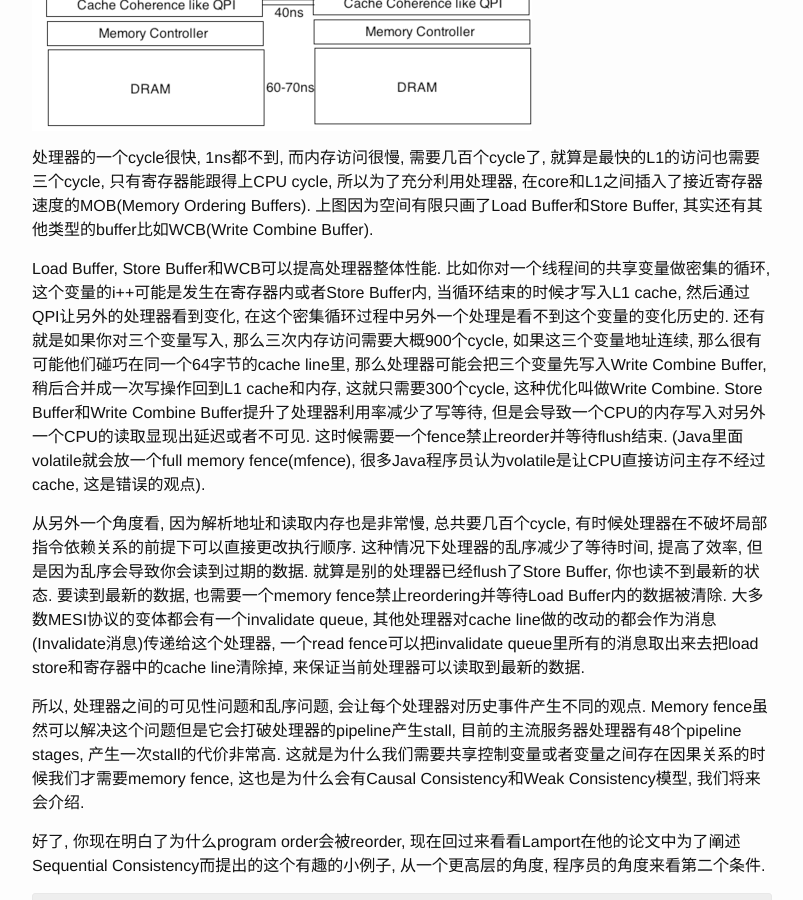
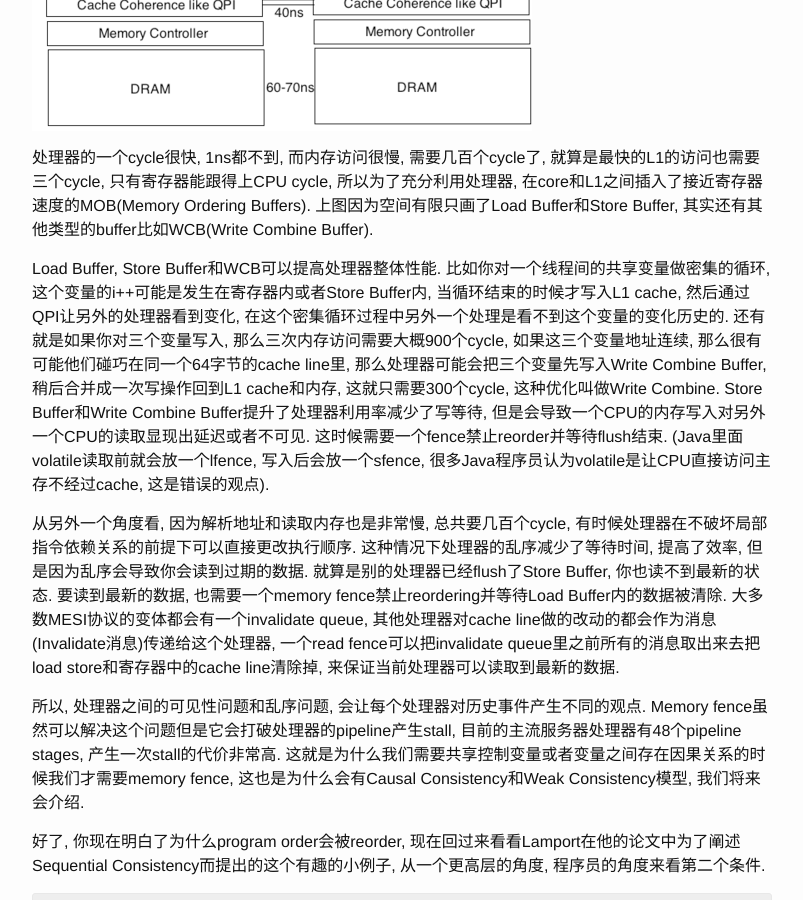
Before and after one commit to DanielYWoo/danielywoo.github.io, a Jekyll site: the page built from _posts/2015-11-23-history-of-distributed-systems-1.markdown, in a window 1280 px wide and 900 px high, scrolled down 7602 px. Shown: the whole window, without its empty margins (238-1041 px from the left). Built offline with Jekyll 4.4.1, drawn with Linux system fonts in a browser that asks for light colours.

Commit message:
small bugs

```diff
--- a/_posts/2015-11-23-history-of-distributed-systems-1.markdown
+++ b/_posts/2015-11-23-history-of-distributed-systems-1.markdown
@@ -107,9 +107,9 @@
 
 处理器的一个cycle很快, 1ns都不到, 而内存访问很慢, 需要几百个cycle了, 就算是最快的L1的访问也需要三个cycle, 只有寄存器能跟得上CPU cycle, 所以为了充分利用处理器, 在core和L1之间插入了接近寄存器速度的MOB(Memory Ordering Buffers). 上图因为空间有限只画了Load Buffer和Store Buffer, 其实还有其他类型的buffer比如WCB(Write Combine Buffer).
 
-Load Buffer, Store Buffer和WCB可以提高处理器整体性能. 比如你对一个线程间的共享变量做密集的循环, 这个变量的i++可能是发生在寄存器内或者Store Buffer内, 当循环结束的时候才写入L1 cache, 然后通过QPI让另外的处理器看到变化, 在这个密集循环过程中另外一个处理是看不到这个变量的变化历史的. 还有就是如果你对三个变量写入, 那么三次内存访问需要大概900个cycle, 如果这三个变量地址连续, 那么很有可能他们碰巧在同一个64字节的cache line里, 那么处理器可能会把三个变量先写入Write Combine Buffer, 稍后合并成一次写操作回到L1 cache和内存, 这就只需要300个cycle, 这种优化叫做Write Combine. Store Buffer和Write Combine Buffer提升了处理器利用率减少了写等待, 但是会导致一个CPU的内存写入对另外一个CPU的读取显现出延迟或者不可见. 这时候需要一个fence禁止reorder并等待flush结束. (Java里面volatile就会放一个full memory fence(mfence), 很多Java程序员认为volatile是让CPU直接访问主存不经过cache, 这是错误的观点).
+Load Buffer, Store Buffer和WCB可以提高处理器整体性能. 比如你对一个线程间的共享变量做密集的循环, 这个变量的i++可能是发生在寄存器内或者Store Buffer内, 当循环结束的时候才写入L1 cache, 然后通过QPI让另外的处理器看到变化, 在这个密集循环过程中另外一个处理是看不到这个变量的变化历史的. 还有就是如果你对三个变量写入, 那么三次内存访问需要大概900个cycle, 如果这三个变量地址连续, 那么很有可能他们碰巧在同一个64字节的cache line里, 那么处理器可能会把三个变量先写入Write Combine Buffer, 稍后合并成一次写操作回到L1 cache和内存, 这就只需要300个cycle, 这种优化叫做Write Combine. Store Buffer和Write Combine Buffer提升了处理器利用率减少了写等待, 但是会导致一个CPU的内存写入对另外一个CPU的读取显现出延迟或者不可见. 这时候需要一个fence禁止reorder并等待flush结束. (Java里面volatile读取前就会放一个lfence, 写入后会放一个sfence, 很多Java程序员认为volatile是让CPU直接访问主存不经过cache, 这是错误的观点).
 
-从另外一个角度看, 因为解析地址和读取内存也是非常慢, 总共要几百个cycle, 有时候处理器在不破坏局部指令依赖关系的前提下可以直接更改执行顺序. 这种情况下处理器的乱序减少了等待时间, 提高了效率, 但是因为乱序会导致你会读到过期的数据. 就算是别的处理器已经flush了Store Buffer, 你也读不到最新的状态. 要读到最新的数据, 也需要一个memory fence禁止reordering并等待Load Buffer内的数据被清除. 大多数MESI协议的变体都会有一个invalidate queue, 其他处理器对cache line做的改动的都会作为消息(Invalidate消息)传递给这个处理器, 一个read fence可以把invalidate queue里所有的消息取出来去把load store和寄存器中的cache line清除掉, 来保证当前处理器可以读取到最新的数据.
+从另外一个角度看, 因为解析地址和读取内存也是非常慢, 总共要几百个cycle, 有时候处理器在不破坏局部指令依赖关系的前提下可以直接更改执行顺序. 这种情况下处理器的乱序减少了等待时间, 提高了效率, 但是因为乱序会导致你会读到过期的数据. 就算是别的处理器已经flush了Store Buffer, 你也读不到最新的状态. 要读到最新的数据, 也需要一个memory fence禁止reordering并等待Load Buffer内的数据被清除. 大多数MESI协议的变体都会有一个invalidate queue, 其他处理器对cache line做的改动的都会作为消息(Invalidate消息)传递给这个处理器, 一个read fence可以把invalidate queue里之前所有的消息取出来去把load store和寄存器中的cache line清除掉, 来保证当前处理器可以读取到最新的数据.
 
 所以, 处理器之间的可见性问题和乱序问题, 会让每个处理器对历史事件产生不同的观点. Memory fence虽然可以解决这个问题但是它会打破处理器的pipeline产生stall, 目前的主流服务器处理器有48个pipeline stages, 产生一次stall的代价非常高. 这就是为什么我们需要共享控制变量或者变量之间存在因果关系的时候我们才需要memory fence, 这也是为什么会有Causal Consistency和Weak Consistency模型, 我们将来会介绍.
 
```
Also changed, not shown: _posts/2015-11-24-history-of-distributed-systems-2.markdown (line endings or trailing spaces).
